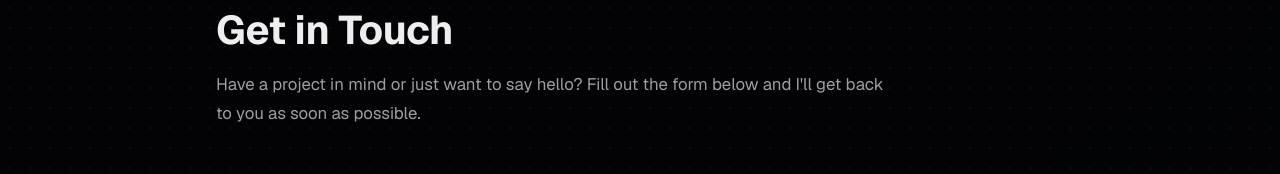
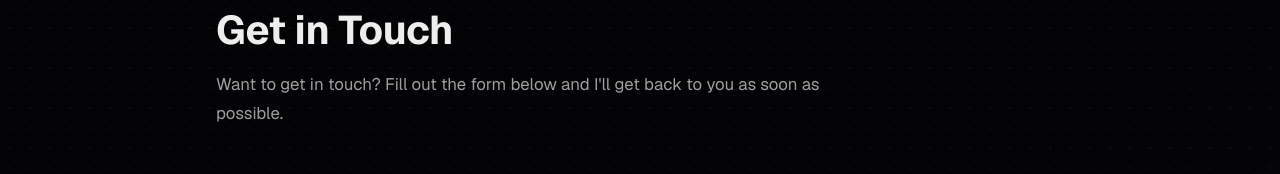
Before and after one commit to hassantayyab/web-portfolio, a Next.js app: page /contact in a window 1280 px wide. Shown: the part 122-296 px from the top of the page. Built offline with nearby package versions, Linux system fonts and the light colour scheme; no server answers.

Commit message:
Update contact page description for clarity
- Revised the description text in the ContactPageClient component to enhance clarity and engagement for users reaching out.

```diff
--- a/src/app/contact/contact-client.tsx
+++ b/src/app/contact/contact-client.tsx
@@ -20,7 +20,7 @@ export default function ContactPageClient() {
   return (
     <PageLayout
       title='Get in Touch'
-      description="Have a project in mind or just want to say hello? Fill out the form below and I'll get back to you as soon as possible."
+      description="Want to get in touch? Fill out the form below and I'll get back to you as soon as possible."
       maxWidth='4xl'
     >
       {/* Contact Info */}
```
